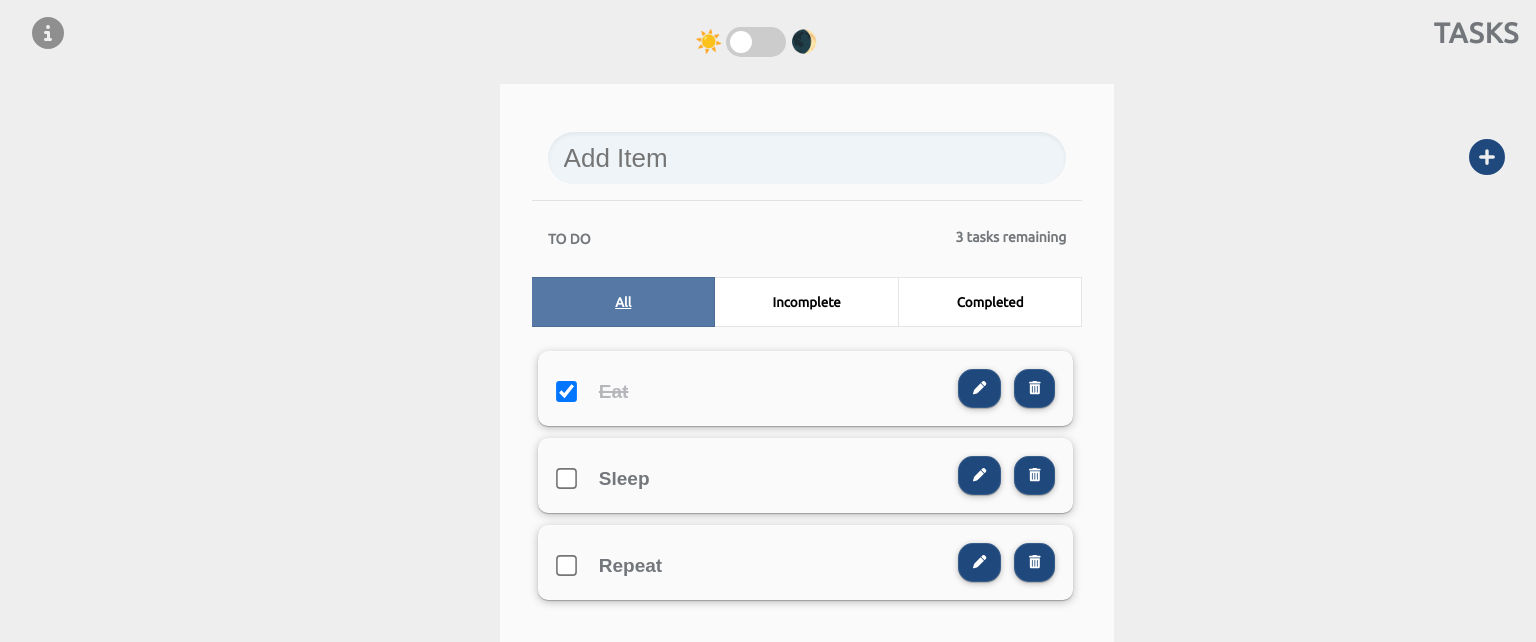
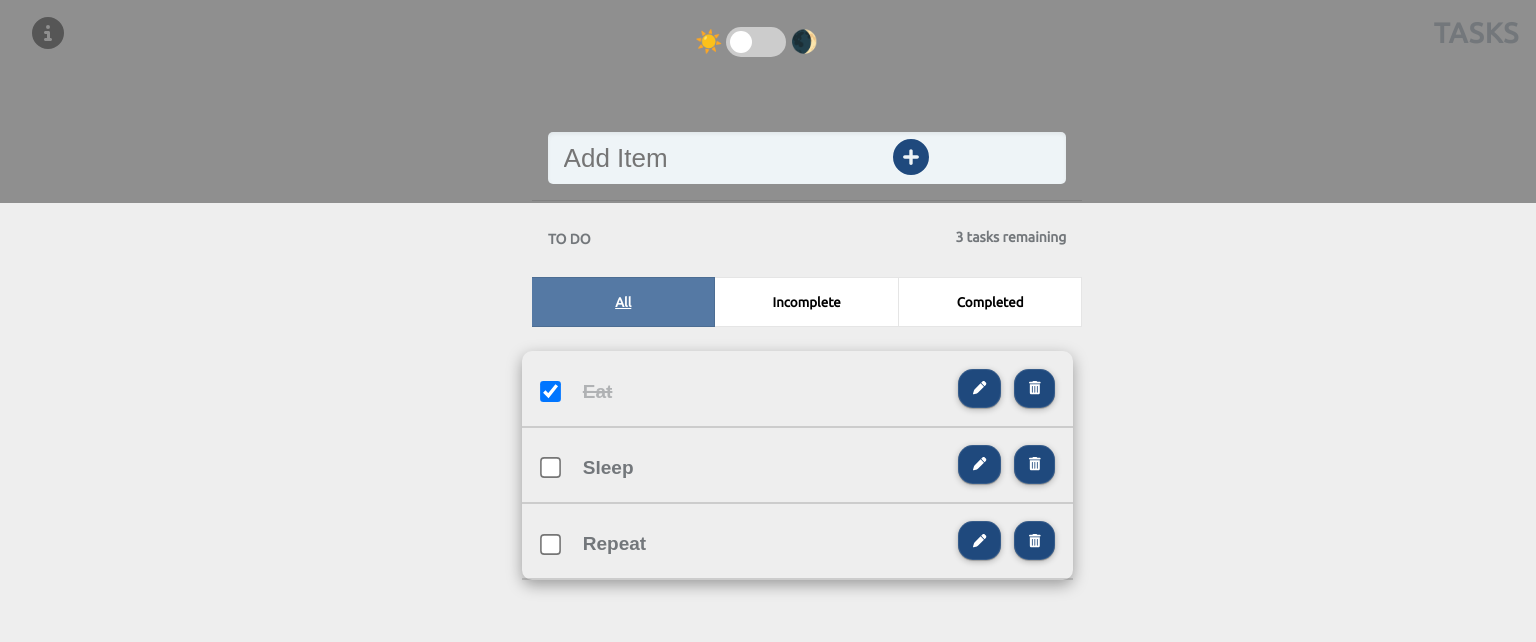
Before and after one commit to Andrew-Wand/todolist-react, a React (Create React App) app: page / in a window 1536 px wide. Shown: the top 642 px of the page. Built offline with nearby package versions, Linux system fonts and the light colour scheme.

Commit message:
added css to search bar

```diff
--- a/src/Components/Header.jsx
+++ b/src/Components/Header.jsx
@@ -12,7 +12,7 @@ function Header() {
 return (
 
     <div className="header-container">
-
+<div className="top-div"></div>
         <button className='info-btn'>
             <i>{infoIcon}</i>
         </button>
--- a/src/index.css
+++ b/src/index.css
@@ -29,6 +29,7 @@ body {
   background-color: var(--background-color);
   height: 100%;
   position: relative;
+
 }
 
 
@@ -41,10 +42,12 @@ body {
     flex-direction: column;
     align-items: center;
     padding: 2em;
-    background-color: rgba(255, 255, 255, 0.7);
+    /* background-color: rgba(255, 255, 255, 0.7); */
     width: 40%;
     margin-left: 500px;
    }
+
+
 }
 
 
@@ -85,6 +88,14 @@ body {
 @media (min-width: 1281px) {
     .header-container {
 
+    }
+
+    .top-div {
+      background-color: rgba(0, 0, 0, .4);
+      height: 203px;
+      width: 100%;
+      position: absolute;
+      z-index: -1;
     }
 }
 
@@ -134,6 +145,14 @@ body {
    .task-form {
     width: 100%;
 
+   }
+
+   .add-btn {
+    right: 16.7em;
+   }
+
+   .task-input {
+    border-radius: 5px;
    }
   }
 
@@ -267,6 +286,18 @@ align-items: center;
 @media (min-width: 1281px) {
   .task-list {
     width: 100%;
+    padding-left: 0em;
+    /* border: 2px solid #000; */
+    box-shadow: rgba(0, 0, 0, 0.35) 0px 5px 15px;
+    border-radius: 10px;
+
+   }
+   .task-item {
+    box-shadow: none;
+    border-bottom: 2px solid rgba(66, 65, 65, .2);
+    margin-bottom: 0em;
+    border-radius: 0;
+
    }
 }
 
@@ -290,6 +321,13 @@ align-items: center;
   align-items: center;
   gap: 4px;
 }
+
+@media (min-width: 1281px) {
+  .toggle-theme-wrapper {
+
+  }
+}
+
 
 .toggle-theme-wrapper span {
   font-size: 22px;
```
